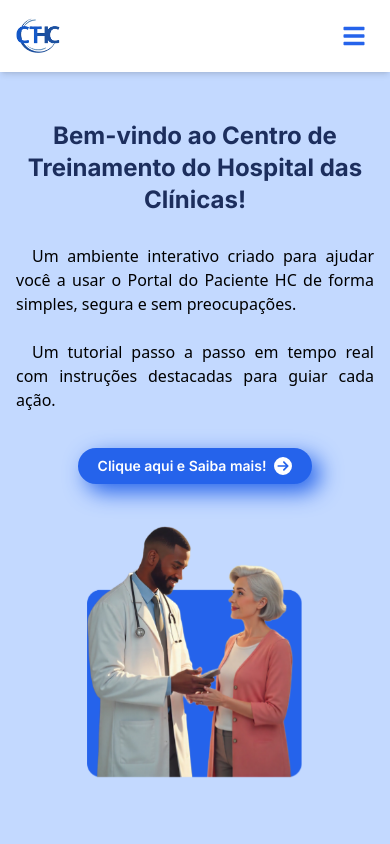
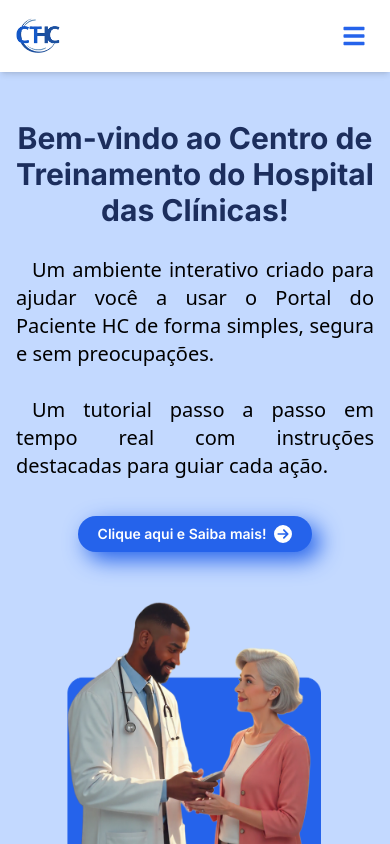
Before and after one commit to BSM-Challenge/ct-hc, a React (Vite) app: page / in a window 390 px wide. Shown: the top 844 px of the page. Built offline with nearby package versions, Linux system fonts and the light colour scheme; a web font is replaced by a local one.

Commit message:
Melhorado a identação do código e adicionado nocos tamanhos no 'md'

```diff
--- a/src/components/Section-Welcome/index.tsx
+++ b/src/components/Section-Welcome/index.tsx
@@ -1,41 +1,74 @@
 import { FaCircleArrowRight } from "react-icons/fa6";
+import { Link } from "react-router-dom";
 
 export default function SectionWelcome() {
   return (
     <div className="flex flex-col pt-30 lg:pt-50 lg:flex-row">
-      <div className="flex justify-center flex-col w-full gap-3 lg:w-1/2 opacity-0 animate-fade-in lg: px-4 lg:px-0">
+      <div className="
+          flex justify-center flex-col w-full gap-3 px-4
+          lg:w-1/2 lg:px-0
+          opacity-0 animate-fade-in">
         <h1
-          className="text-2xl text-center sm:text-3xl md:text-4xl lg:text-[2.30rem] xl:text-[60px] 2xl:text-[70px]  text-[var(--dark-blue-title)] font-bold"
+          className="
+          text-3xl text-center text-[var(--dark-blue-title)] font-bold sm:text-left
+          sm:w-[100%] sm:text-4xl
+          d:w-[90%]
+          lg:text-[2.30rem] lg:text-center  lg:w-full
+          xl:text-[60px]
+          2xl:text-[70px]"
           style={{ fontFamily: "Inter" }}
         >
           Bem-vindo ao Centro de Treinamento do Hospital das Clínicas!
         </h1>
-        <p className="text-base sm:text-lg md:text-xl md:text-left lg:text-1xl 2xl:2xl mt-4 lg:mt-8 lg:ml-10 indent-4 lg:indent-8 text-justify lg:text-left  xl:text-2xl">
+        <p className="
+        text-xl mt-4 indent-4 text-justify
+        sm:text-3xl
+        md:text-left md:w-[90%]
+        lg:text-1xl lg:mt-8 lg:ml-10 lg:indent-8 lg:text-left
+        xl:text-2xl
+        2xl:2xl "
+        >
           Um ambiente interativo criado para ajudar você a usar o Portal
           do Paciente HC de forma simples, segura e sem preocupações.
         </p>
-        <p className="text-base sm:text-lg md:text-xl md:text-left lg:text-1xl mt-3 lg:mt-5 lg:ml-10 indent-4 lg:indent-8 text-justify lg:text-left xl:text-2xl">
+        <p className="
+        text-xl mt-4 indent-4 text-justify
+        sm:text-3xl
+        md:text-left md:w-[90%]
+        lg:text-1xl lg:mt-8 lg:ml-10 lg:indent-8 lg:text-left
+        xl:text-2xl
+        2xl:2xl "
+        >
           Um tutorial passo a passo em tempo real com instruções destacadas para
           guiar cada ação.
         </p>
         <div className="flex justify-center mt-6 lg:mt-10">
-          <a
-            href=""
-            className="inline-flex items-center justify-center px-5 py-2 lg:px-7 lg:py-3 rounded-full bg-[var(--color-blue)] text-white text-sm sm:text-base lg:text-lg"
+          <Link
+            to=""
+            className="
+            inline-flex items-center justify-center px-5 py-2
+            text-sm bg-[var(--color-blue)] text-[var(--color-white)]
+            lg:px-7 lg:py-3 rounded-full
+            md:text-base "
             style={{ fontFamily: "Inter", fontWeight: "600", boxShadow: "var(--shadow-blue)" }}
           >
             Clique aqui e <br className="hidden sm:block" />
             Saiba mais!
-            <FaCircleArrowRight className="text-lg sm:text-xl lg:text-2xl ml-2" />
-          </a>
+            <FaCircleArrowRight className="text-lg ml-2 sm:text-xl lg:text-2xl " />
+          </Link>
         </div>
       </div>
 
-      <div className="w-full lg:w-1/2 flex justify-center lg:-mt-50 px-4 lg:px-0">
+      <div className="w-full flex justify-center px-4 lg:w-1/2 lg:-mt-50  lg:px-0">
         <img
           src="/banner-ct.png"
           alt="Banner Centro de Treinamento"
-          className="w-full max-w-[220px] md:max-w-[250px] lg:max-w-none lg:h-[600px] lg:mt-30 lg:ml-10 xl:h-[700px] xl:mt-15 opacity-0 animate-fade-in object-contain"
+          className="
+          w-full max-w-[260px]
+          md:max-w-[250px]
+          lg:max-w-none lg:h-[600px] lg:mt-30 lg:ml-10
+          xl:h-[700px] xl:mt-15
+          opacity-0 animate-fade-in object-contain"
         />
       </div>
     </div>
```
